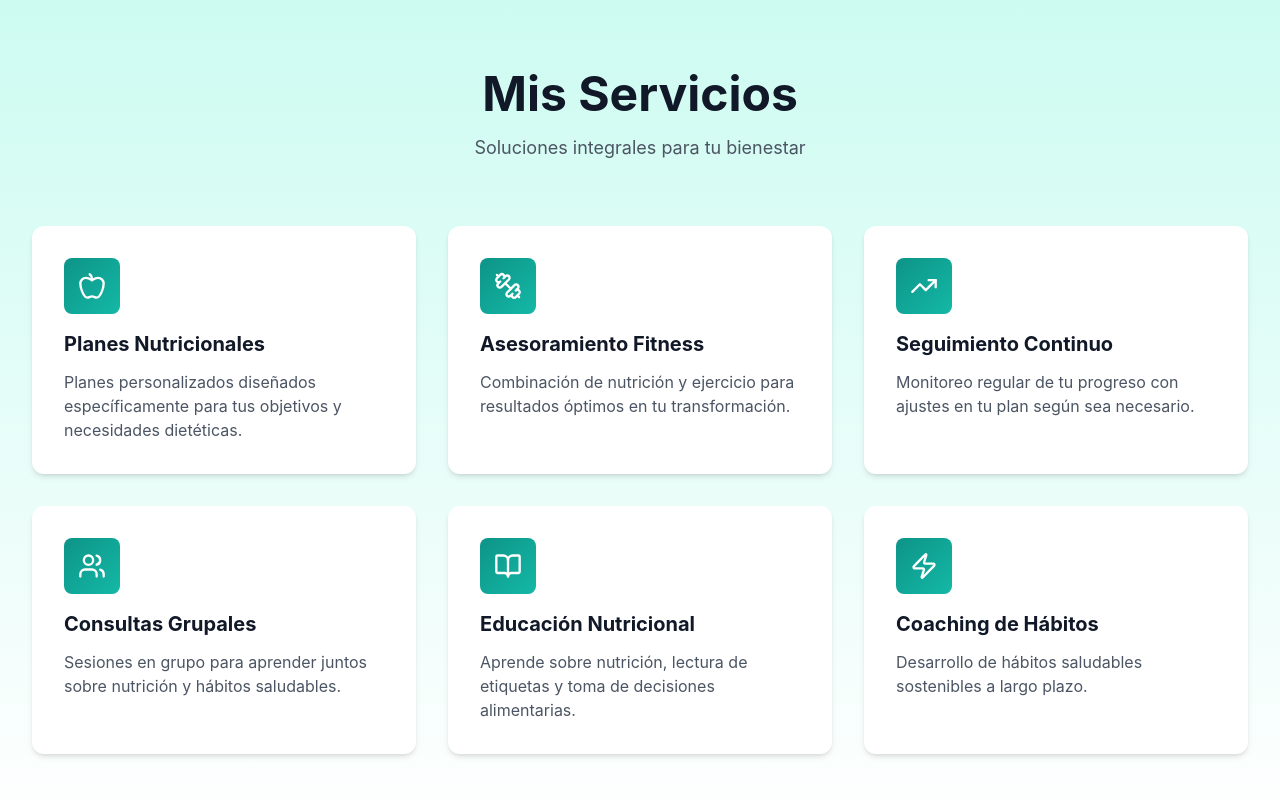
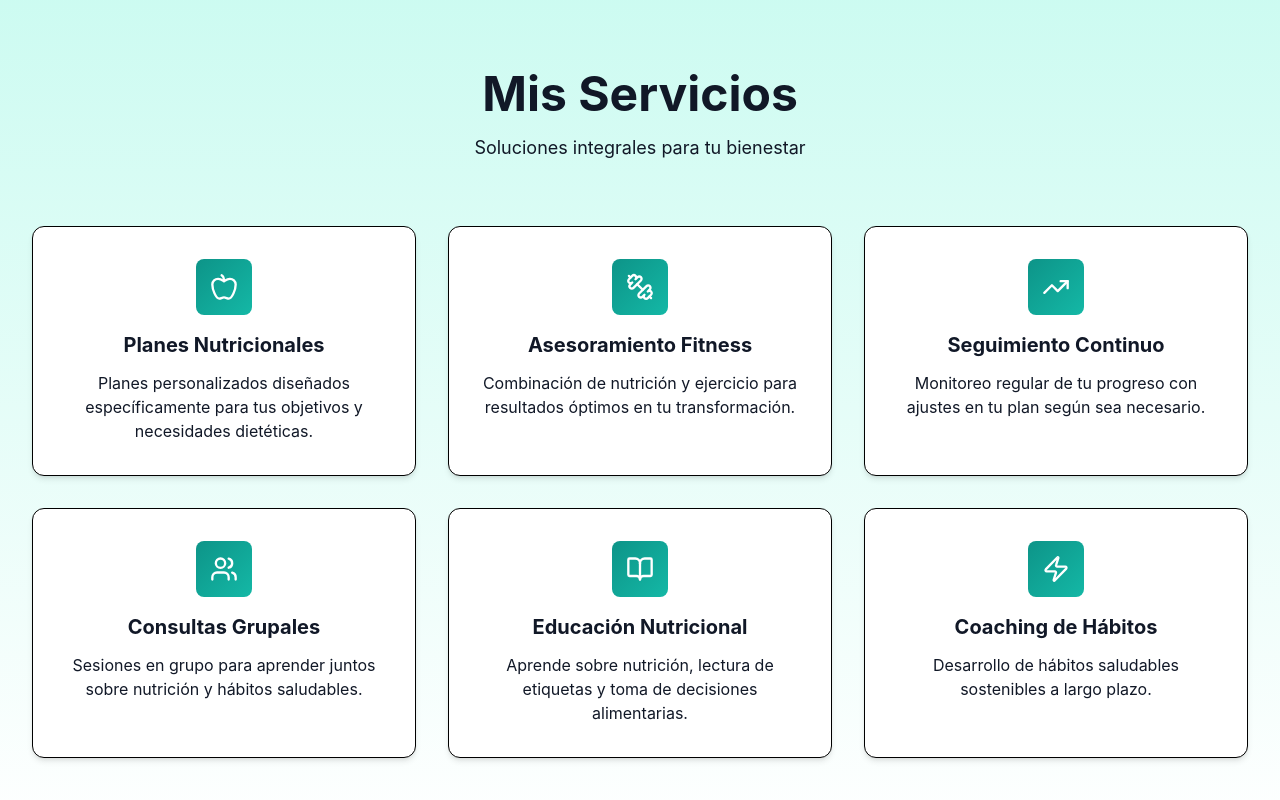
Before and after one commit to ferjbadev/AngelisNutricion, a React (Vite) app: page / in a window 1280 px wide. Shown: the part 1620-2420 px from the top of the page. Built offline with nearby package versions, Linux system fonts and the light colour scheme.

Commit message:
Update Services.tsx

```diff
--- a/src/components/Services.tsx
+++ b/src/components/Services.tsx
@@ -78,7 +78,7 @@ export default function Services() {
           className="text-center mb-10 md:mb-16"
         >
           <h2 className="text-3xl sm:text-4xl md:text-5xl font-bold text-gray-900 mb-2 md:mb-4">Mis Servicios</h2>
-          <p className="text-base sm:text-lg text-gray-600">
+          <p className="text-base sm:text-lg ">
             Soluciones integrales para tu bienestar
           </p>
         </motion.div>
@@ -95,7 +95,7 @@ export default function Services() {
               key={index}
               variants={itemVariants}
               whileHover={{ y: -10 }}
-              className="bg-white p-5 md:p-8 rounded-xl shadow-md hover:shadow-xl transition-shadow"
+              className="bg-white p-5 md:p-8 border border-black rounded-xl shadow-md hover:shadow-xl transition-shadow flex flex-col items-center"
             >
               <motion.div
                 whileHover={{ scale: 1.1, rotate: 10 }}
@@ -103,10 +103,12 @@ export default function Services() {
               >
                 <service.icon className="w-6 md:w-7 h-6 md:h-7 text-white" />
               </motion.div>
-              <h3 className="text-lg md:text-xl font-bold text-gray-900 mb-2 md:mb-3">
+
+              <h3 className="text-lg text-center md:text-xl font-bold text-gray-900 mb-2 md:mb-3">
                 {service.title}
               </h3>
-              <p className="text-sm md:text-base text-gray-600 leading-relaxed">
+
+              <p className="text-sm md:text-base text-center leading-relaxed">
                 {service.description}
               </p>
             </motion.div>
```
